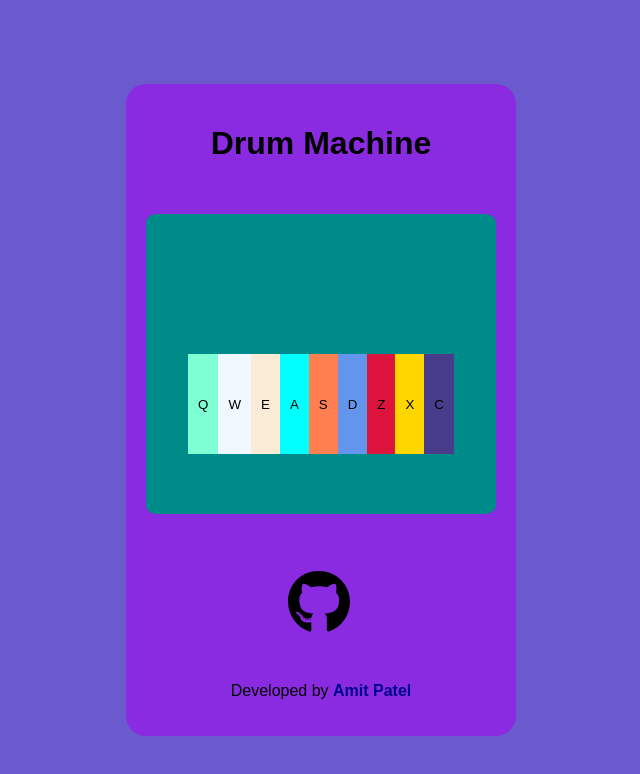
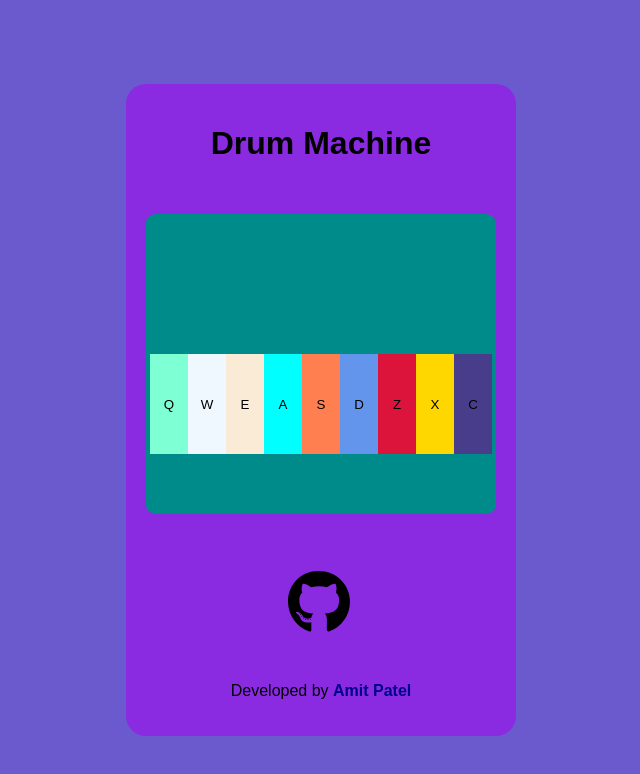
Before and after one commit to AmitP88/Drum-Machine-React-Version, a React (Create React App) app: page / in a window 1280 px wide. Shown: the top 774 px of the page, without its empty margins (319-959 px from the left). Built offline with nearby package versions, Linux system fonts and the light colour scheme.

Commit message:
set width of .drum-pad to 38px

```diff
--- a/src/App.css
+++ b/src/App.css
@@ -40,6 +40,7 @@ body {
 .drum-pad {
   padding: 10px;
   height: 100px;
+  width: 38px;
   border: none;
 }
 
```
